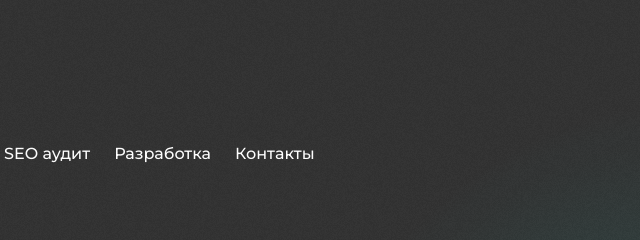
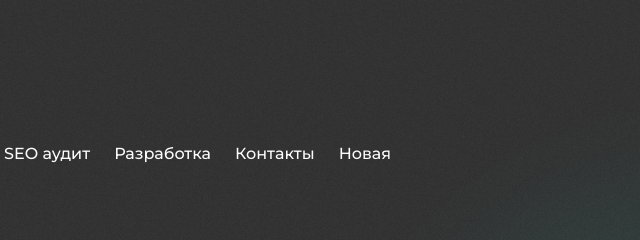
Before and after one commit to Fapalz/rabotanov.ru, a website: page index.html in a window 1280 px wide. Shown: the top 240 px of the page, 350-990 px from the left. Drawn offline with nearby package versions, Linux system fonts and the light colour scheme.

Commit message:
add item to menu

```diff
--- a/index.html
+++ b/index.html
@@ -34,6 +34,7 @@
                   <li><a href="/seo-audit/">SEO аудит</a></li>
                   <li><a href="/webdev/">Разработка</a></li>
                   <li><a href="/contacts/">Контакты</a></li>
+                  <li><a href="/contacts/">Новая</a></li>
                 </ul>
               </div>
             </div>
```
